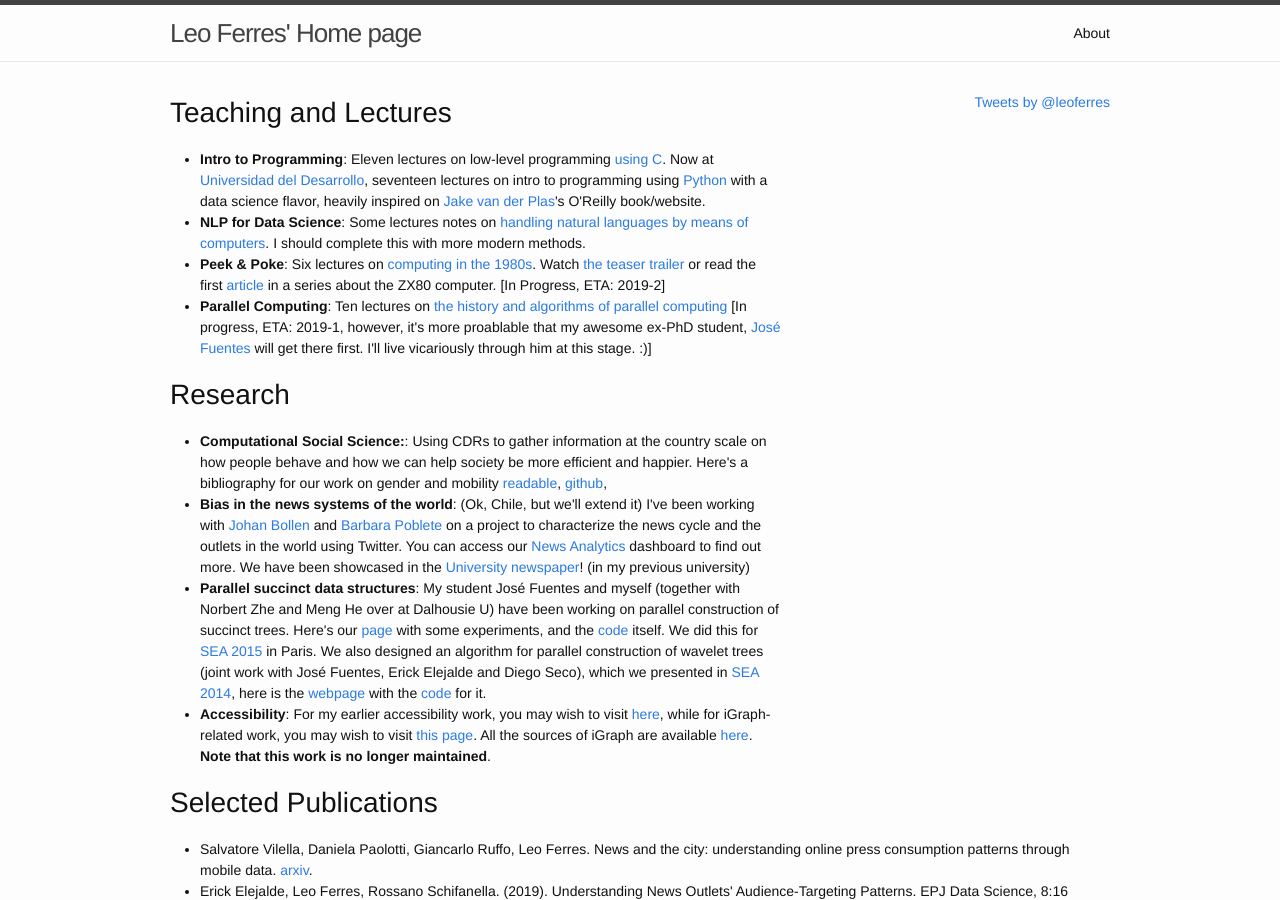
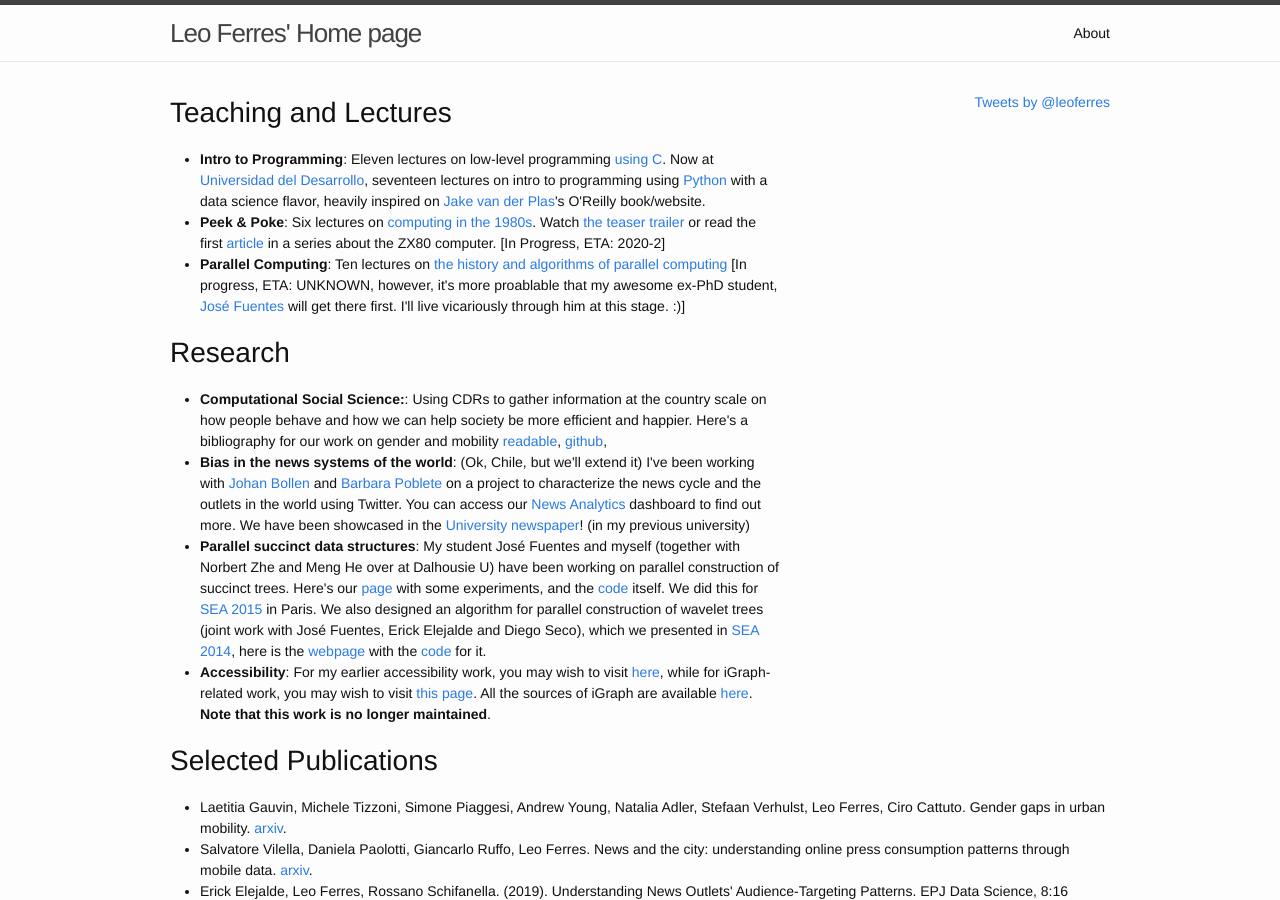
Before and after one commit to leoferres/leoferres.github.io, a Jekyll site: the page built from index.html, in a window 1280 px wide and 900 px high. Built offline with Jekyll 4.4.1, drawn with Linux system fonts in a browser that asks for light colours; comment, search, counter and statistics services are not loaded.

Commit message:
added the gender paper

```diff
--- a/index.html
+++ b/index.html
@@ -21,20 +21,16 @@ layout: default
     with a data science flavor, heavily inspired
     on <a href="https://github.com/jakevdp/WhirlwindTourOfPython">Jake
     van der Plas</a>'s O'Reilly book/website.</li>
-    <li><b>NLP for Data Science</b>: Some lectures notes
-	on <a href="nlp">handling natural languages by means of
-	computers</a>. I should complete this with more modern
-	methods.</li>
       <li><b>Peek & Poke</b>: Six lectures on <a href="./">computing
 	  in the
 	  1980s</a>. Watch <a href="https://youtu.be/34yLT4Yhg5w">the
 	  teaser trailer</a> or read the first
 	  <a href="https://medium.com/@leoferres/the-lemo-lam-manual-and-inserts-de06ab9974d1">article</a>
 	  in a series about the ZX80 computer. [In Progress, ETA:
-	  2019-2]</li>
+	  2020-2]</li>
       <li><b>Parallel Computing</b>: Ten lectures on <a href="./">the
       history and algorithms of parallel computing</a> [In progress,
-      ETA: 2019-1, however, it's more proablable that my awesome
+      ETA: UNKNOWN, however, it's more proablable that my awesome
       ex-PhD student, <a href="https://t.co/PllzltN2Wj">José
       Fuentes</a> will get there first. I'll live vicariously through
       him at this stage. :)]</li>
@@ -86,6 +82,12 @@ layout: default
 
   <h1>Selected Publications</h1>
   <ul>
+    <li>
+      Laetitia Gauvin, Michele Tizzoni, Simone Piaggesi, Andrew Young,
+      Natalia Adler, Stefaan Verhulst, Leo Ferres, Ciro
+      Cattuto. Gender gaps in urban
+      mobility. <a href="https://arxiv.org/abs/1906.09092">arxiv</a>.
+    </li>
     <li> Salvatore Vilella, Daniela Paolotti, Giancarlo Ruffo, Leo Ferres. News and the city: understanding online press consumption patterns through mobile data.
       <a href="https://arxiv.org/abs/1907.02480">arxiv</a>.
     </li>
```
